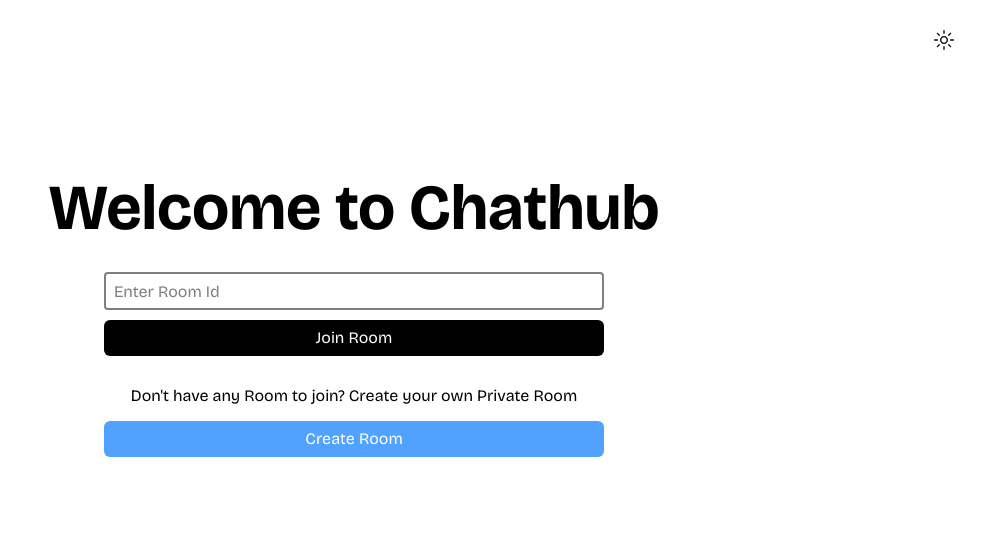
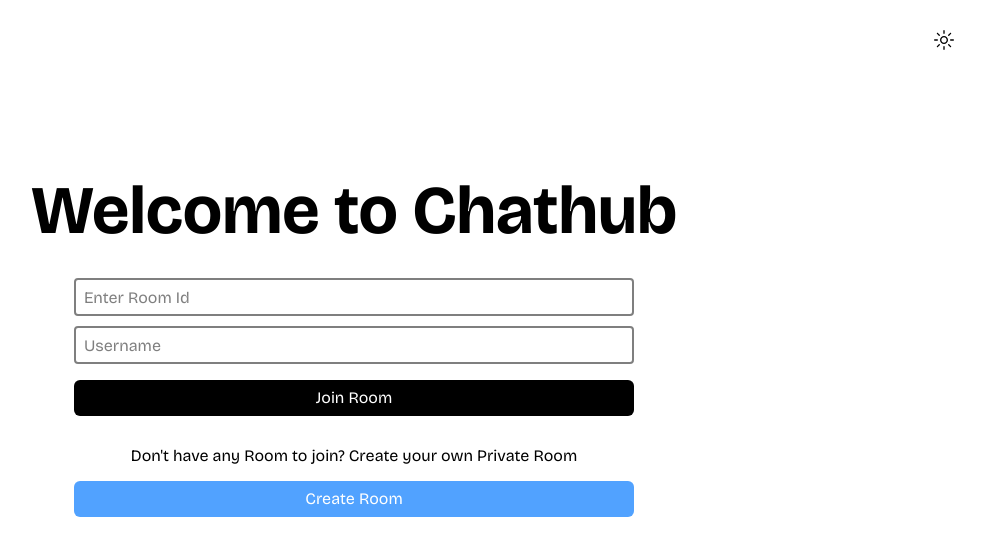
Before and after one commit to abhub23/Web-Socket-Server-Sets, a Next.js app in the folder next-socket-client/: page / in a window 1280 px wide. Shown: the top 556 px of the page, without its empty margins (286-1271 px from the left). Built offline with nearby package versions, Linux system fonts and the light colour scheme; no server answers.

Commit message:
feat: added username and some ui changes

```diff
--- a/next-socket-client/app/page.tsx
+++ b/next-socket-client/app/page.tsx
@@ -1,81 +1,129 @@
-'use client'
+'use client';
 
-import { useEffect, useState } from "react";
-import { io } from "socket.io-client";
-import { Bricolage } from "@/utils/fonts";
-import { useTheme } from "next-themes";
-import { MoonIcon, SunIcon, CopyIcon } from "@radix-ui/react-icons";
-import { toast, Toaster } from 'sonner'
-import { createRoomID } from "@/utils/createRoomID";
-import { SafeRender } from "@/utils/Saferender";
+import React, { useEffect, useState } from 'react';
+import { io } from 'socket.io-client';
+import { Bricolage } from '@/utils/fonts';
+import { useTheme } from 'next-themes';
+import { MoonIcon, SunIcon, CopyIcon } from '@radix-ui/react-icons';
+import { toast, Toaster } from 'sonner';
+import { createRoomID } from '@/utils/createRoomID';
+import { SafeRender } from '@/utils/Saferender';
 
-const Socket_URL = 'http://localhost:6006'
+const Socket_URL = 'http://localhost:6006';
 
-const socket = io(Socket_URL)
+const socket = io(Socket_URL);
 
 export default function Home() {
-
-  const { theme, setTheme } = useTheme()
+    const [roomId, setRoomId] = useState<string>('');
+    const [username, setUsername] = useState<string>('');
+    const [generate, setGenerate] = useState(false)
+    const { theme, setTheme } = useTheme();
 
   const toggleTheme = () => {
-    setTheme(theme == 'light' ? 'dark' : 'light')
+    setTheme(theme == 'light' ? 'dark' : 'light');
+  };
+
+  const validateRoomId = (Id: string) => {
+    return /^\d{4}$/.test(Id)
   }
+  const createId = () => {
+    setRoomId(createRoomID());
+    toast.success('Room Id Created');
+   setGenerate(true)
+  };
 
-  const [message, setMessage] = useState<string>('')
-  const [chat, setChat] = useState<string[]>([])
-  const [roomId, setRoomId] = useState<number>(0)
+  const handleRoomJoin = (e: React.ChangeEvent<any>) => {
+    if (!roomId || (!validateRoomId(roomId))) {
+      toast.error('Enter a valid room Id');
+    }else if(username == ''){
+      toast.error('Enter username')
+    }
+    else{
+      toast.success(`${username} Joined the room`)
+    }
 
-  const handleMessage = (e: any) => {
-    const msg = e.target.value
-    setMessage(msg)
-  }
+  };
 
-  const createId = () => {
-    setRoomId(createRoomID())
-      toast.success('Room Id Created')
-  }
+  const handleRoomId = () => {
+    navigator.clipboard.writeText(roomId);
+    toast.success(`Copied: ${roomId}`);
+  };
 
- const handleRoomId = () => {
-  navigator.clipboard.writeText(roomId.toString())
-  toast.success(`Copied: ${roomId}`)
- }
   return (
     <>
-      <div className={`lg:h-[60px] flex lg:px-[40px] lg:pt-[30px] px-[30px] pt-[30px] justify-end ${Bricolage}`}>
+      <div
+        className={`lg:h-[60px] flex lg:px-[40px] lg:pt-[30px] px-[30px] pt-[30px] justify-end ${Bricolage}`}
+      >
         <span className="h-[20px] cursor-pointer" onClick={toggleTheme}>
           <SafeRender>
-          {theme == 'light' ? (<MoonIcon className="h-[20px] w-[20px]" />) : (<SunIcon className="h-[20px] w-[20px]" />)}
+            {theme == 'light' ? (
+              <MoonIcon className="h-[20px] w-[20px]" />
+            ) : (
+              <SunIcon className="h-[20px] w-[20px]" />
+            )}
           </SafeRender>
-          </span>
+        </span>
       </div>
-      <div className={`lg:mt-[80px] mt-[140px] flex flex-col lg:w-[1000px] lg:h-[400px] mx-auto ${Bricolage}`}>
-        <span className="pt-[20px] lg:text-[64px] text-[30px] mx-auto font-bold">Welcome to Chathub</span>
-        <Toaster/>
+      <div
+        className={`lg:mt-[80px] mt-[140px] flex flex-col lg:w-[1000px] lg:h-[400px] mx-auto ${Bricolage}`}
+      >
+        <span className="pt-[20px] lg:text-[68px] text-[30px] mx-auto font-bold">
+          Welcome to Chathub
+        </span>
+        <Toaster />
         <div className="flex flex-col gap-[4px] mx-auto">
           <div className="lg:p-4 p-2 flex flex-col mx-auto">
-            <input className="lg:h-[38px] h-[32px] lg:w-[500px] w-[280px] lg:rounded-[4px] p-2 rounded-[4px] lg:text-[16px] text-[14px] lg:border-2 border-1 outline-none border-black/50 dark:border-white/50 mx-auto "
-              type="text" placeholder="Enter Room Id" maxLength={4} />
-            <button className="lg:h-[36px] h-[30px] lg:w-[500px] w-[280px] lg:rounded-[6px] rounded-[4px] lg:text-[16px] text-[14px] lg:mt-[10px] mt-[10px] lg:text[14px] text-white dark:text-black bg-black dark:bg-white hover:bg-black/90 hover:dark:bg-white/90 cursor-pointer">Join Room</button>
+            <input
+              className="lg:h-[38px] h-[34px] lg:w-[560px] w-[300px] lg:rounded-[4px] p-2 rounded-[4px] lg:text-[16px] text-[14px] lg:border-2 border-1 outline-none border-black/50 dark:border-white/50 mx-auto "
+              type="text"
+              placeholder="Enter Room Id"
+              maxLength={4}
+              value={roomId}
+              onChange={(e: any) => setRoomId(e.target.value)}
+            />
+            <input
+              className="lg:h-[38px] h-[34px] lg:w-[560px] w-[300px] lg:mt-[10px] mt-[8px] lg:rounded-[4px] p-2 rounded-[4px] lg:text-[16px] text-[14px] lg:border-2 border-1 outline-none border-black/50 dark:border-white/50 mx-auto "
+              type="text"
+              placeholder="Username"
+              maxLength={20}
+              value={username}
+              onChange={(e: any) => setUsername(e.target.value)}
+            />
+            <button
+              className="lg:h-[36px] h-[32px] lg:w-[560px] w-[300px] lg:rounded-[6px] rounded-[4px] lg:text-[16px] text-[14px] lg:mt-[16px] mt-[10px] lg:text[14px] text-white dark:text-black bg-black dark:bg-white hover:bg-black/80 transition-all duration-300 hover:dark:bg-white/90 cursor-pointer"
+              onClick={handleRoomJoin}
+            >
+              Join Room
+            </button>
+
+
+
           </div>
-          <span className="p-2 lg:text-[16px] text-[14px] lg:w-[700px] text-center w-[220px] mx-auto">Don't have any Room to join? Create your own Private Room</span>
-          <button className="lg:h-[36px] h-[30px] lg:w-[500px] w-[280px] lg:rounded-[6px] rounded-[4px] lg:text-[16px] text-[14px] lg:mt-[1px] mx-auto text-white bg-blue-400 hover:bg-blue-400/95 cursor-pointer"
-            onClick={createId}>Create Room
+          <span className="p-2 lg:text-[16px] text-[14px] lg:w-[700px] text-center w-[220px] mx-auto">
+            Don't have any Room to join? Create your own Private Room
+          </span>
+          <button
+            className="lg:h-[36px] h-[32px] lg:w-[560px] w-[300px] lg:rounded-[6px] rounded-[4px] lg:text-[16px] text-[14px] lg:mt-[1px] mx-auto text-white bg-blue-400 hover:bg-blue-400/90 transition-all duration-300 cursor-pointer"
+            onClick={createId}
+          >
+            Create Room
           </button>
-          {roomId != 0 &&
+          {generate == true && (
             <div className="lg:p-2 mx-auto">
               <div className="flex items-center lg:text-[16px] text-[14px] gap-2">
-                Room Id Created:
-                <span className="lg:text-[18px] text-[16px] font-semibold">{roomId}</span>
-                <CopyIcon className="h-[34px] w-[20px] cursor-pointer" onClick={handleRoomId}/>
+                Share this Room Id with your friend:
+                <span className="lg:text-[18px] text-[16px] font-semibold">
+                  {roomId}
+                </span>
+                <CopyIcon
+                  className="h-[34px] w-[20px] cursor-pointer"
+                  onClick={handleRoomId}
+                />
               </div>
             </div>
-          }
-
+          )}
         </div>
-
       </div>
-
     </>
-
   );
 }
```
